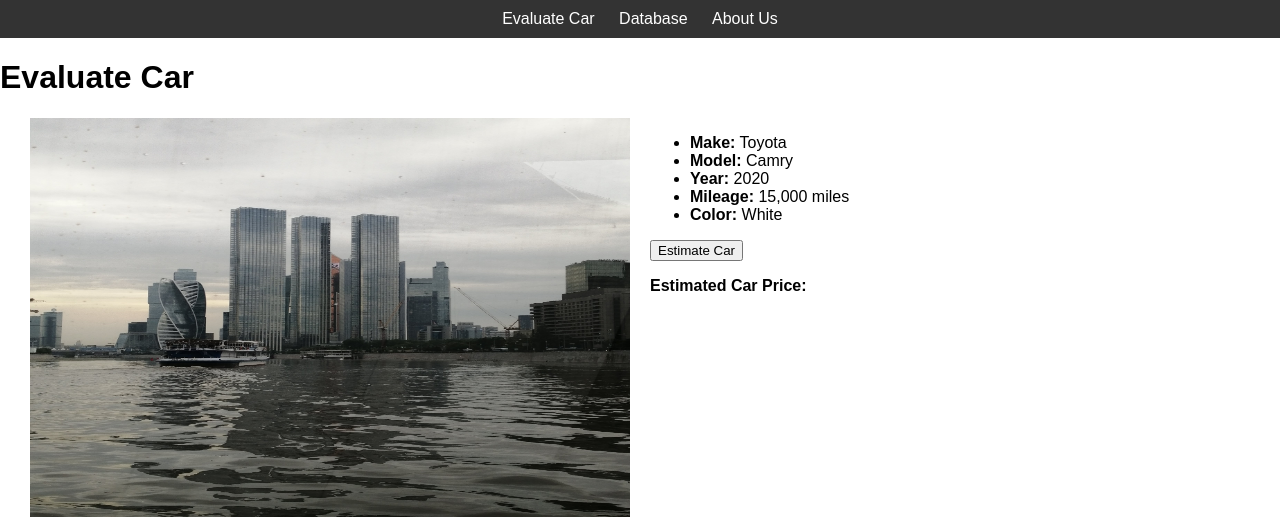
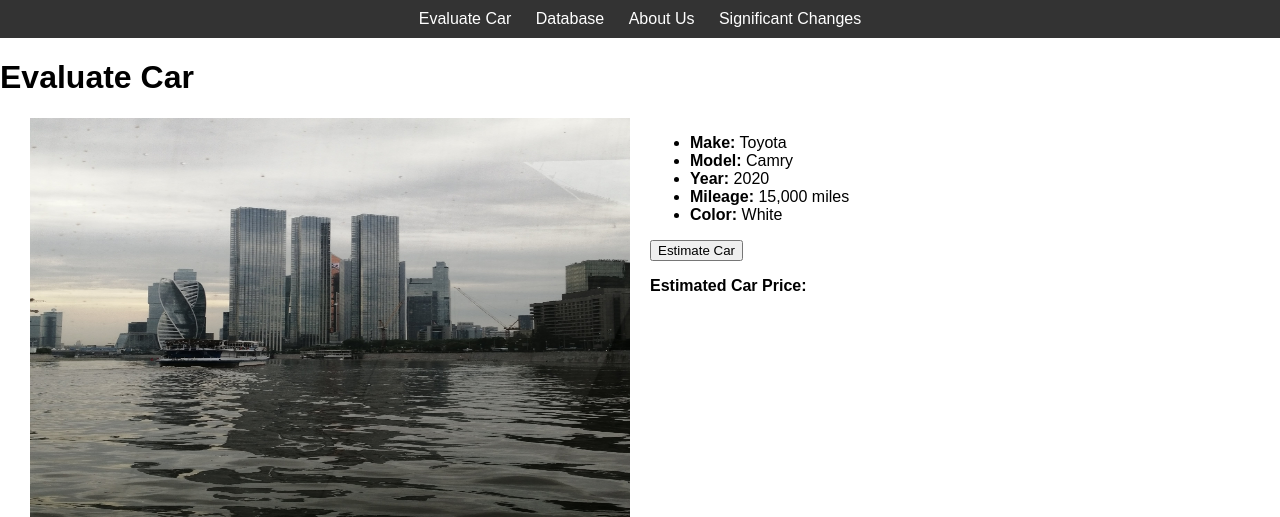
Before and after one commit to demin1078/auto_evaluation, a Django app: page / in a window 1280 px wide. Shown: the top 517 px of the page. Run offline with Django 5.2, Linux system fonts and the light colour scheme; some libraries are stand-ins or nearby versions.

Commit message:
add change

```diff
--- a/evaluate/templates/evaluate/base.html
+++ b/evaluate/templates/evaluate/base.html
@@ -90,6 +90,7 @@
                 <li><a href="{% url 'evaluate_car' %}">Evaluate Car</a></li>
                 <li><a href="{% url 'database' %}">Database</a></li>
                 <li><a href="{% url 'about' %}">About Us</a></li>
+                <li><a href="{% url 'market_changes' %}">Significant Changes</a></li>
             </ul>
         </nav>
     </header>
--- a/evaluate/templates/evaluate/car_detail.html
+++ b/evaluate/templates/evaluate/car_detail.html
@@ -15,10 +15,6 @@
                 <li><strong>{{ key }}:</strong> {{ value }}</li>
             {% endfor %}
         </ul>
-        <form method="post">
-            {% csrf_token %}
-            <button type="submit">Estimate Car</button>
-        </form>
         <p><strong>Estimated Car Price:</strong> {{ estimated_price }}</p>
     </div>
 </div>
--- a/evaluate/urls.py
+++ b/evaluate/urls.py
@@ -6,5 +6,6 @@ urlpatterns = [
     path('database/', views.database, name='database'),
     path('about/', views.about, name='about'),
     path('car/<int:pk>/', views.car_detail, name='car_detail'),
+    path('market-changes/', views.market_changes, name='market_changes'),
 
 ]
--- a/evaluate/views.py
+++ b/evaluate/views.py
@@ -25,7 +25,6 @@ def database(request):
 def about(request):
     return render(request, 'evaluate/about.html')
 
-
 def car_detail(request, pk):
     car = get_object_or_404(Cars, pk=pk)
     context = {
@@ -42,3 +41,23 @@ def car_detail(request, pk):
         'estimated_price': '---',  # это можно заменить реальной логикой оценки
     }
     return render(request, 'evaluate/car_detail.html', context)
+
+def market_changes(request):
+    # Пример значимых изменений. Вы можете заменить это реальными данными.
+    changes = ["""
+        Рост продаж электромобилей: В последнее время наблюдается значительный рост продаж электромобилей (EV). По данным отчётов, продажи EV увеличились на 20% по сравнению с предыдущим месяцем. Это связано с ростом осведомлённости о проблемах экологии и поддержкой правительств, предоставляющих субсидии и налоговые льготы для покупателей электромобилей. Крупные автопроизводители, такие как Tesla, Nissan и BMW, продолжают расширять свои линейки электромобилей, предлагая более доступные модели с улучшенной дальностью пробега и быстрым зарядом.
+
+Влияние пандемии на производство и поставки: Пандемия COVID-19 продолжает оказывать влияние на автомобильную промышленность. Многие заводы были вынуждены приостановить производство из-за ограничений и проблем с цепочками поставок. Недавние исследования показывают, что нехватка полупроводников продолжает задерживать производство автомобилей, что приводит к увеличению сроков ожидания для покупателей. Некоторые производители начали искать альтернативные поставки и увеличивать запасы, чтобы избежать дальнейших задержек.
+
+Внедрение автономных транспортных средств: Технологии автономного вождения продолжают развиваться, и всё больше компаний инвестируют в исследования и разработки в этой области. В прошлом месяце несколько крупных автопроизводителей объявили о запуске пилотных проектов по тестированию автономных транспортных средств на дорогах общего пользования. Компании, такие как Waymo, Uber и Tesla, активно работают над улучшением систем автономного вождения, стремясь снизить количество дорожно-транспортных происшествий и повысить безопасность на дорогах. Ожидается, что в ближайшие годы автономные автомобили станут неотъемлемой частью транспортной системы.
+
+Увеличение популярности каршеринга и подписок на автомобили: С увеличением урбанизации и изменением потребительских предпочтений растёт популярность каршеринга и подписок на автомобили. Эти модели предоставляют людям возможность пользоваться автомобилем без необходимости его покупки. Компании, такие как Zipcar, Car2Go и Lyft, предлагают услуги каршеринга в крупных городах, что позволяет пользователям арендовать автомобили на короткий срок по мере необходимости. Кроме того, автопроизводители, такие как Volvo и Porsche, запустили программы подписок, которые позволяют пользователям менять автомобили несколько раз в год за фиксированную ежемесячную плату. Это изменение помогает снизить затраты на владение автомобилем и предоставляет большую гибкость для пользователей.
+
+Изменения в законодательстве и стандартах безопасности: Недавно были введены новые законодательные инициативы и стандарты безопасности, которые затрагивают автомобильный рынок. Правительства многих стран начали ужесточать нормы выбросов для транспортных средств, стимулируя переход к более экологически чистым технологиям. В некоторых регионах введены требования по оснащению новых автомобилей системами автоматического экстренного торможения, контроля полосы движения и обнаружения пешеходов. Эти меры направлены на повышение безопасности на дорогах и сокращение числа аварий. Автопроизводители активно адаптируют свои модели, чтобы соответствовать новым стандартам и требованиям, что способствует развитию инновационных технологий в области безопасности.
+    """]
+
+    context = {
+        'changes': changes,
+    }
+
+    return render(request, 'evaluate/market_changes.html', context)
```
Also changed, not shown: evaluate/templates/market_changes.html (added, +12 -0 lines).
